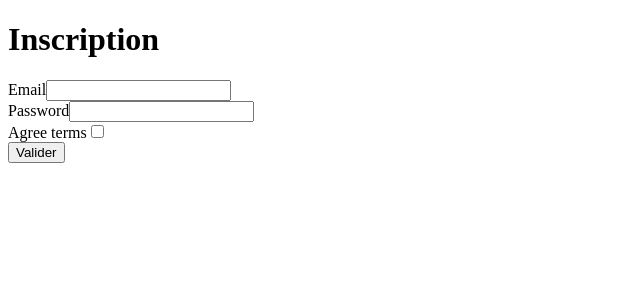
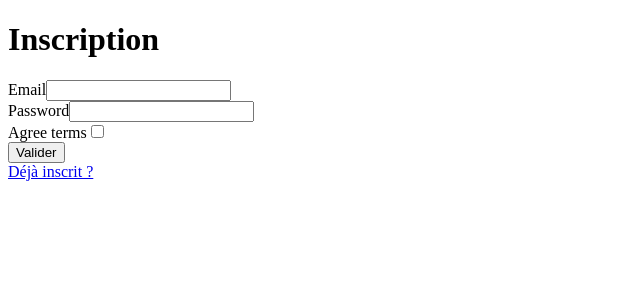
Before and after one commit to Benji3899/Workshop-QRcode, a Symfony app: template templates/registration/register.html.twig in a window 1280 px wide. Shown: the top 300 px of the page, without its empty margins (0-640 px from the left). Run offline with Twig, Linux system fonts and the light colour scheme; the template is opened without the code that fills it, so the values that code supplies are empty; form fields are guessed from the names that the template uses; some libraries are stand-ins or nearby versions.

```diff
--- a/templates/registration/register.html.twig
+++ b/templates/registration/register.html.twig
@@ -8,12 +8,13 @@
     {{ form_errors(registrationForm) }}
 
     {{ form_start(registrationForm) }}
-        {{ form_row(registrationForm.email) }}
+        {{ form_row(registrationForm.email)}}
         {{ form_row(registrationForm.plainPassword, {
             label: 'Password'
         }) }}
-        {{ form_row(registrationForm.agreeTerms) }}
+    {{ form_row(registrationForm.agreeTerms) }}
+    <button type="submit" class="btn">Valider</button>
+    {{ form_end(registrationForm) }}
 
-        <button type="submit" class="btn">Valider</button>
-    {{ form_end(registrationForm) }}
+    <a class="mt-30" href="/login">Déjà inscrit ?</a>
 {% endblock %}
```
